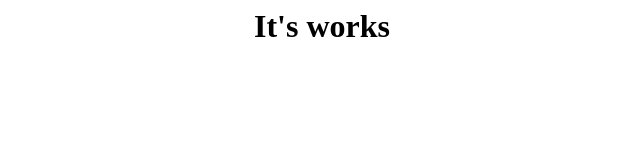
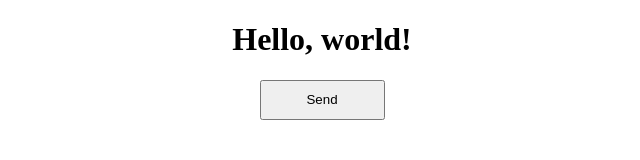
Before and after one commit to mrKuznetsov698/mrKuznetsov698.github.io, a plain HTML site: page index.html in a window 1280 px wide. Shown: the whole page, without its empty margins (318-958 px from the left). Drawn offline with Linux system fonts and the light colour scheme.

Commit message:
test commit

```diff
--- a/index.html
+++ b/index.html
@@ -1,11 +1,29 @@
-<html>
+<!DOCTYPE html>
+<html lang="en">
     <head>
+        <meta charset="UTF-8">
         <title>Title</title>
         <link rel="icon" href="favicon.png">
+        <style>
+            .main {
+                text-align: center;
+                margin: 0 auto 0 auto;
+            }
+            .btn{
+                width: 125px;
+                height: 40px;
+            }
+        </style>
+        <script>
+            function sendPush() {
+                alert('Hello!')
+            }
+        </script>
     </head>
     <body>
-		<center>
-			<h1>It's works</h1>
-		</center>
+        <div class="main">
+            <h1>Hello, world!</h1>
+            <button class="btn" onclick="sendPush()">Send</button>
+        </div>
     </body>
 </html>
```
Lines whose indentation alone changed are shown as unchanged.
